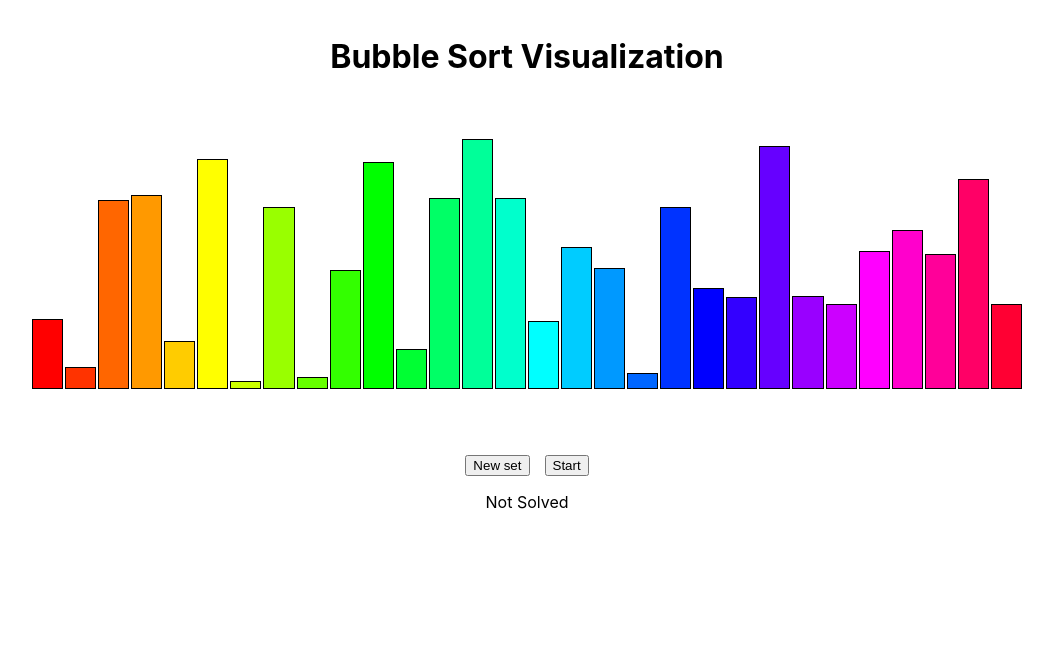
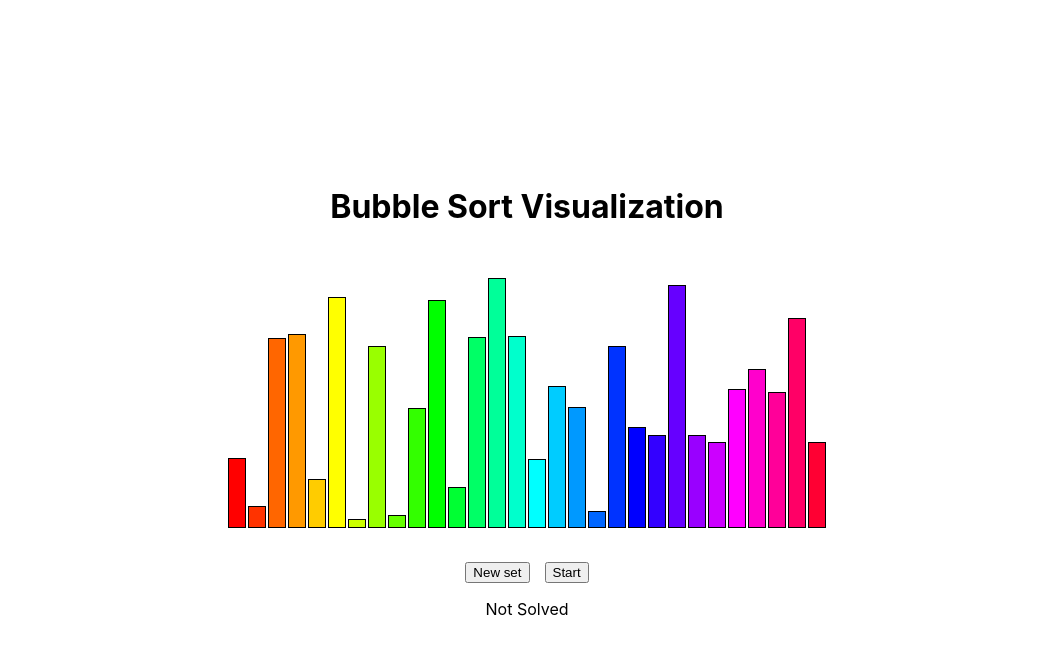
Before and after one commit to torcoste/evo-ts-bootcamp, a React (Create React App) app in the folder homeworks/01-bubble-sort/: page / in a window 1280 px wide. Shown: the top 654 px of the page, without its empty margins (113-1166 px from the left). Built offline with nearby package versions, Linux system fonts and the light colour scheme.

Commit message:
[homework01] css finalization

```diff
--- a/homeworks/01-bubble-sort/src/App.tsx
+++ b/homeworks/01-bubble-sort/src/App.tsx
@@ -11,12 +11,14 @@ import { bubbleSort } from "./model/bubbleSort"
 import type { ArrayItem } from "./model/array"
 
 const AppContainer = styled.main`
+  display: flex;
   flex-direction: column;
   justify-content: center;
   align-items: center;
   text-align: center;
   align-self: center;
-  padding: 16px;
+  min-height: 100vh;
+  padding: 0 16px;
 `
 
 class App extends React.Component<{}, {}> {
--- a/homeworks/01-bubble-sort/src/components/ArrayVisualizer.tsx
+++ b/homeworks/01-bubble-sort/src/components/ArrayVisualizer.tsx
@@ -10,7 +10,11 @@ const Container = styled.div`
   display: flex;
   flex-direction: row;
   align-items: flex-end;
-  margin: 64px 128px;
+  margin: 32px 0px;
+  width: max-content;
+  @media (min-width: 768px) {
+    min-width: 600px;
+  }
 `
 
 const ItemBar = styled.div<{ $height: number; $color: string }>`
@@ -19,6 +23,7 @@ const ItemBar = styled.div<{ $height: number; $color: string }>`
   border: 1px solid black;
   height: ${({ $height }) => `${$height}%`};
   margin: 1px;
+  min-width: 6px;
 `
 
 type Props = {
--- a/homeworks/01-bubble-sort/src/index.css
+++ b/homeworks/01-bubble-sort/src/index.css
@@ -1,13 +1,8 @@
 body {
   margin: 0;
-  font-family: -apple-system, BlinkMacSystemFont, 'Segoe UI', 'Roboto', 'Oxygen',
-    'Ubuntu', 'Cantarell', 'Fira Sans', 'Droid Sans', 'Helvetica Neue',
+  font-family: -apple-system, BlinkMacSystemFont, "Segoe UI", "Roboto", "Oxygen",
+    "Ubuntu", "Cantarell", "Fira Sans", "Droid Sans", "Helvetica Neue",
     sans-serif;
   -webkit-font-smoothing: antialiased;
   -moz-osx-font-smoothing: grayscale;
 }
-
-code {
-  font-family: source-code-pro, Menlo, Monaco, Consolas, 'Courier New',
-    monospace;
-}
```
